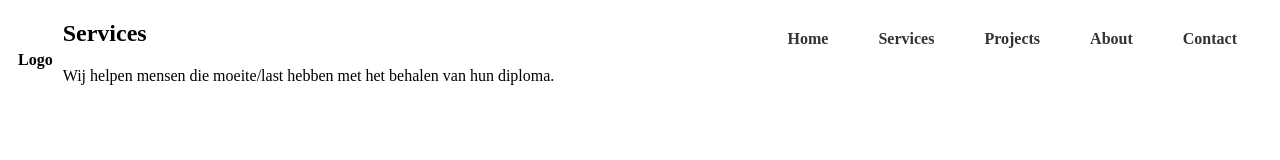
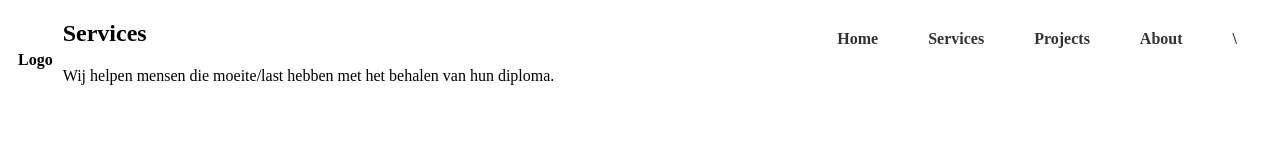
Before and after one commit to DivyunCho/SoftwareEssentials, a plain HTML site: page index.html in a window 1280 px wide. Drawn offline with Linux system fonts and the light colour scheme.

Commit message:
Update index.html

```diff
--- a/index.html
+++ b/index.html
@@ -19,7 +19,7 @@
                     <li><a href="#Services">Services</a></li>
                     <li><a href="#Projects">Projects</a></li>
                     <li><a href="#About">About</a></li>
-                    <li><a href="#Contact">Contact</a></li>
+                    <li><a href="#Contact">\</a></li>
                 </ul>
             </div>
         </nav>
```
